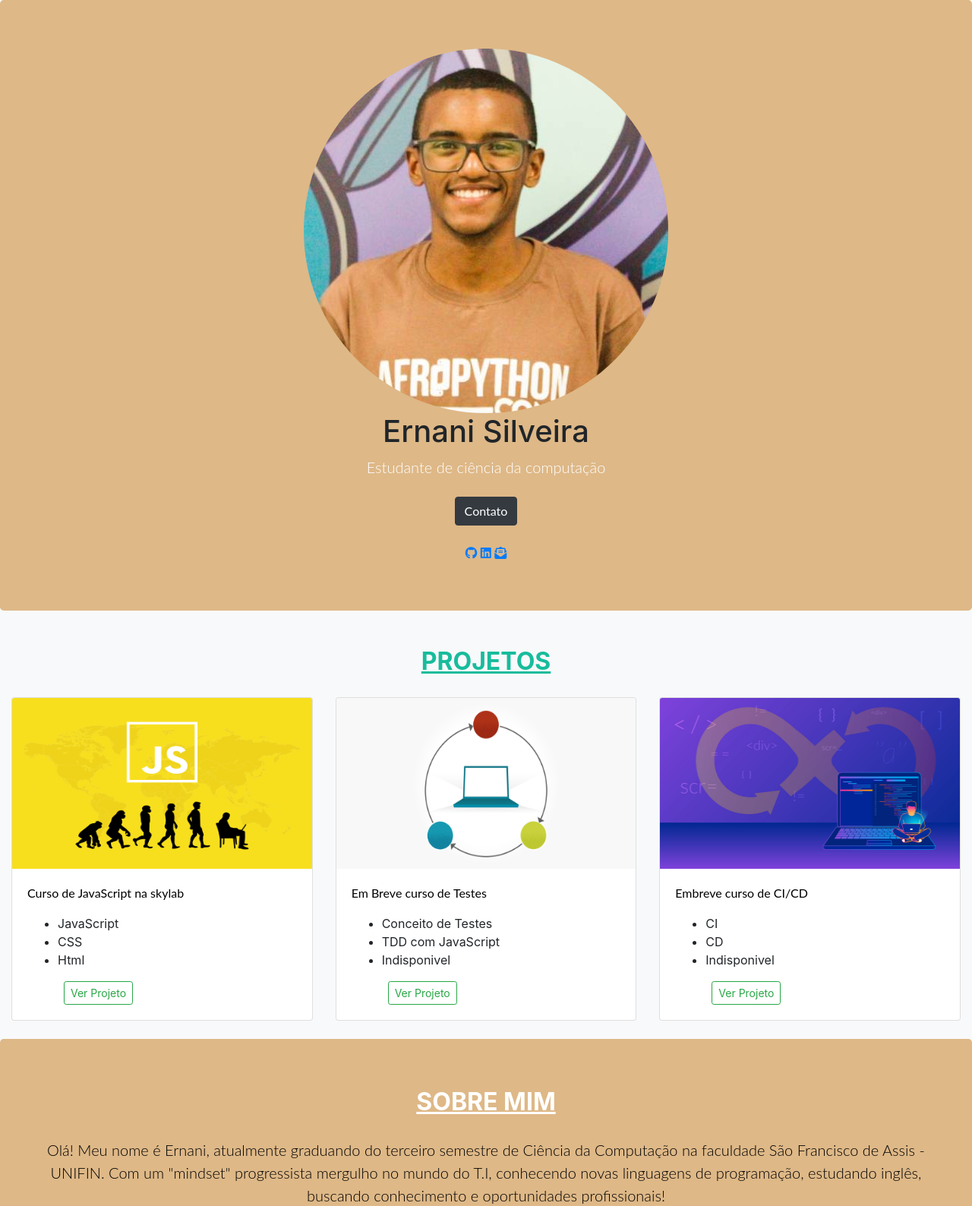
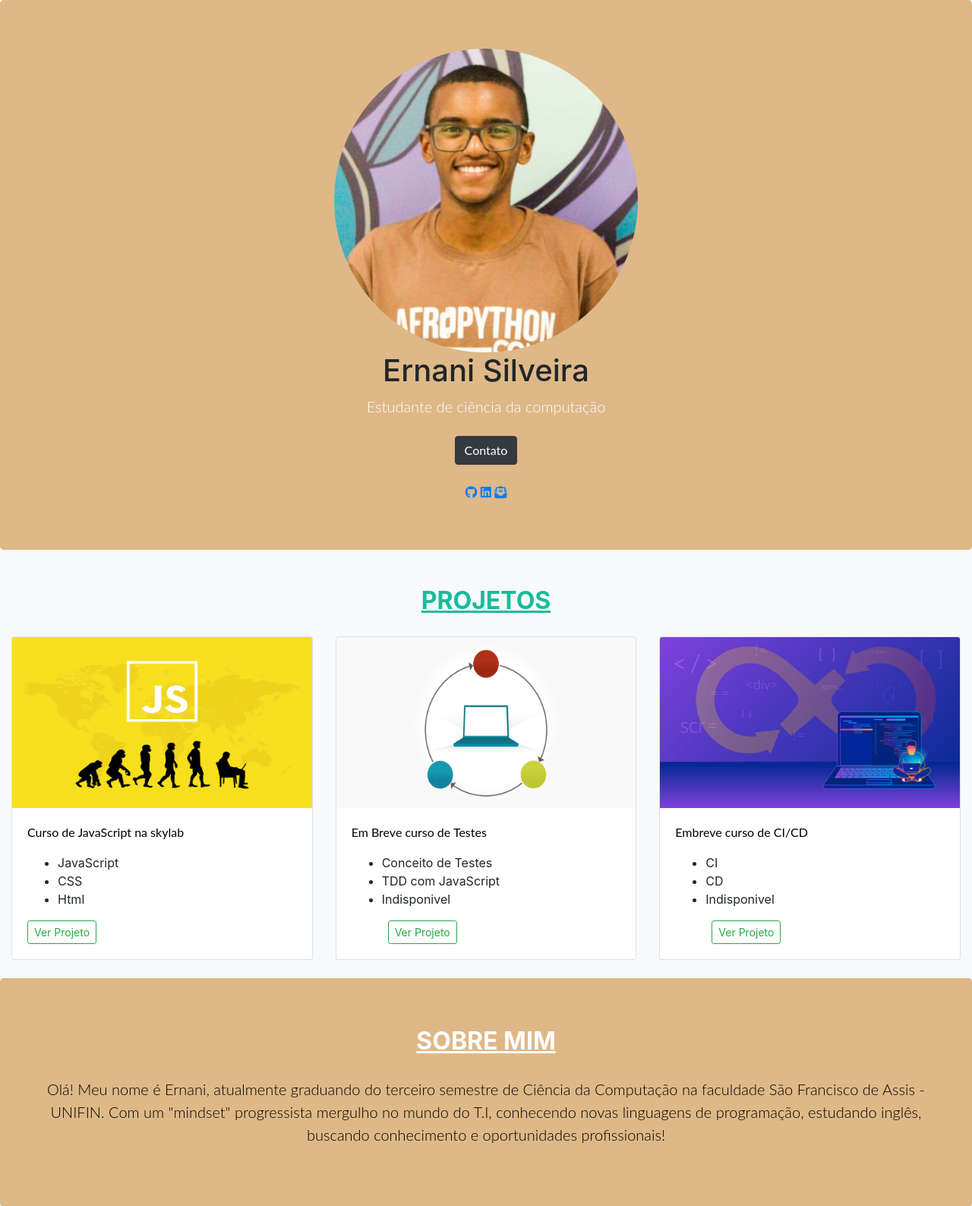
Before and after one commit to ErnaniSilveira16/Meu-Portifolio, a PHP site: page / in a window 1280 px wide. Shown: the part 56-1644 px from the top of the page at 76% size. Run offline with PHP 8.4, Linux system fonts and the light colour scheme; some libraries are stand-ins or nearby versions.

Commit message:
Add files via upload

```diff
--- a/index.php
+++ b/index.php
@@ -20,9 +20,9 @@
     <script src="https://kit.fontawesome.com/d19b8e1807.js" crossorigin="anonymous"></script>
     <style>
         .fotoPerfil {
-            height: 50 Vh;
+            height: 50Vh;
             width: auto;
-            max-width: 50 Vw;
+            max-width: 50Vw;
             border-radius: 50%;
         }
 
@@ -144,7 +144,7 @@
                             <div class="d-flex justify-content-between align-items-center">
                                 <div class="btn-group">
                                     <a href="https://github.com/ErnaniSilveira16/JavaScript"> <button type="button"
-                                            class="btn btn-sm btn-outline-success ml-5">Ver Projeto</button></a>
+                                            class="btn btn-sm btn-outline-success text-center">Ver Projeto</button></a>
 
                                 </div>
                             </div>
```
